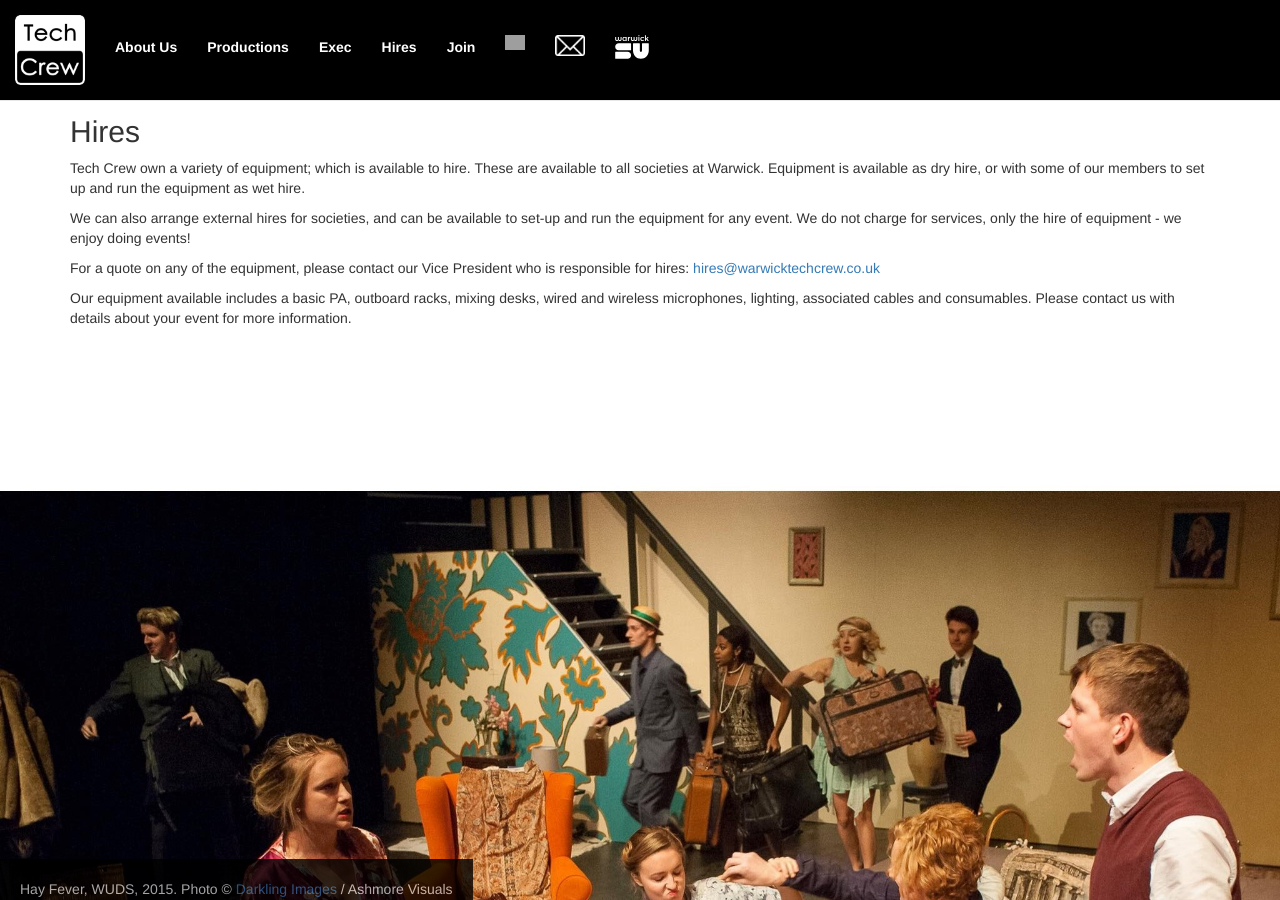
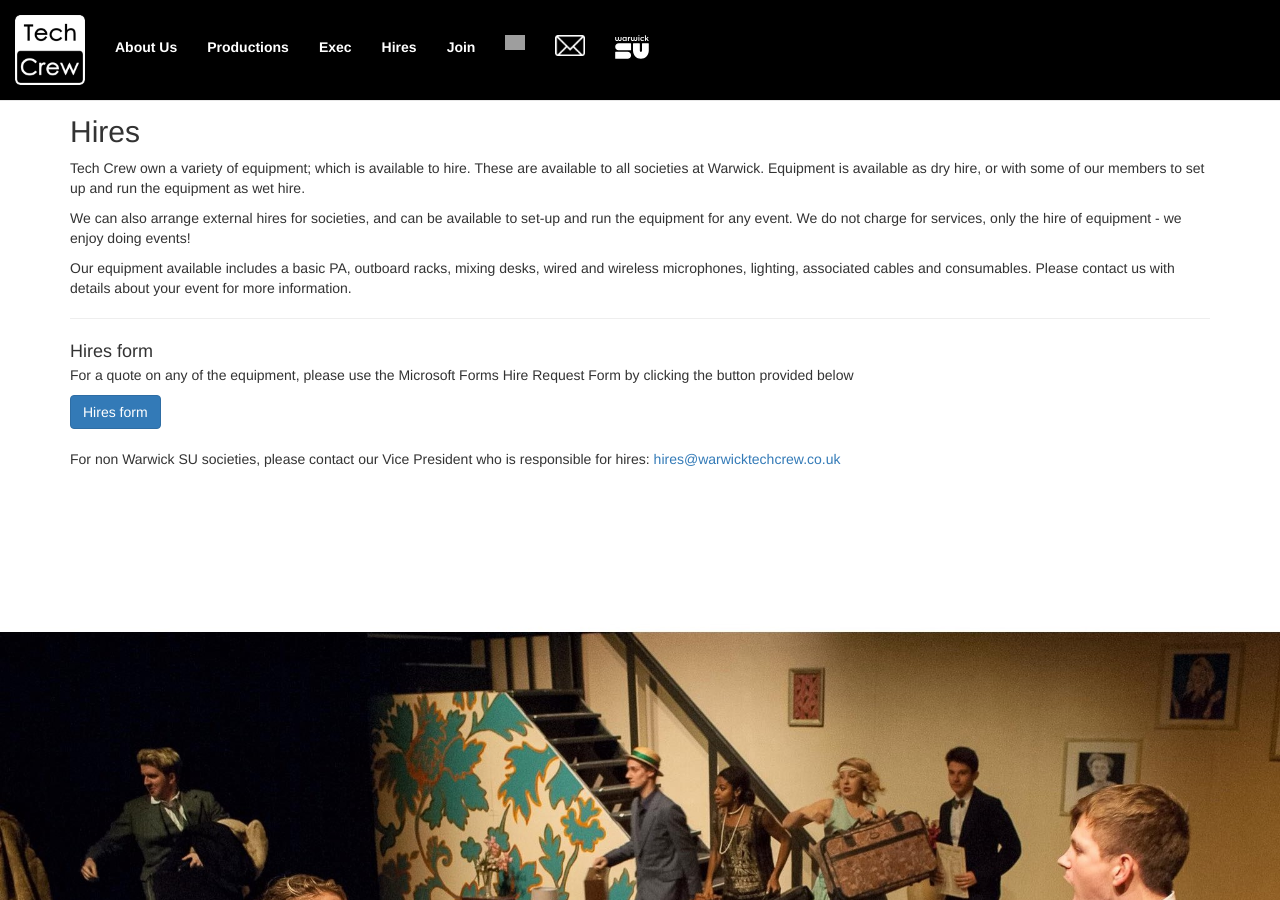
Before and after one commit to WarwickTechCrew/warwicktechcrew.github.io, a Jekyll site: the page built from index.html, in a window 1280 px wide and 900 px high, scrolled down 4602 px. Built offline with Jekyll 4.4.1, drawn with Linux system fonts in a browser that asks for light colours; nearby versions of some CDN libraries; grey boxes are pictures that could not be loaded.

Commit message:
Add hires form button to the Hires section

```diff
--- a/index.html
+++ b/index.html
@@ -159,11 +159,15 @@ layout: default
 					<p>We can also arrange external hires for societies, and can be available to set-up and run the
 						equipment for any event. We do not charge for services, only the hire of equipment - we
 						enjoy doing events!</p>
-					<p>For a quote on any of the equipment, please contact our Vice President who is responsible for
-						hires: <a href="mailto:hires@warwicktechcrew.co.uk">hires@warwicktechcrew.co.uk</a></p>
 					<p>Our equipment available includes a basic PA, outboard racks, mixing desks, wired and wireless
 						microphones, lighting, associated cables and consumables. Please contact us with details
 						about your event for more information.</p>
+					<hr>
+					<h4 class="modal-title">Hires form</h4>
+					<p>For a quote on any of the equipment, please use the Microsoft Forms Hire Request Form by clicking the button provided below</p>
+					<a class="btn btn-primary" href="https://forms.office.com/Pages/ResponsePage.aspx?id=DQSIkWdsW0yxEjajBLZtrQAAAAAAAAAAAAN__mfC2PNUMjRJTTRVOU5aQVBFTkZDN08zQ0hESUdSVy4u">Hires form</a><br><br>
+					<p>For non Warwick SU societies, please contact our Vice President who is responsible for
+						hires: <a href="mailto:hires@warwicktechcrew.co.uk">hires@warwicktechcrew.co.uk</a></p>
 				</div>
 				<!--
 					<div class="row">
```
